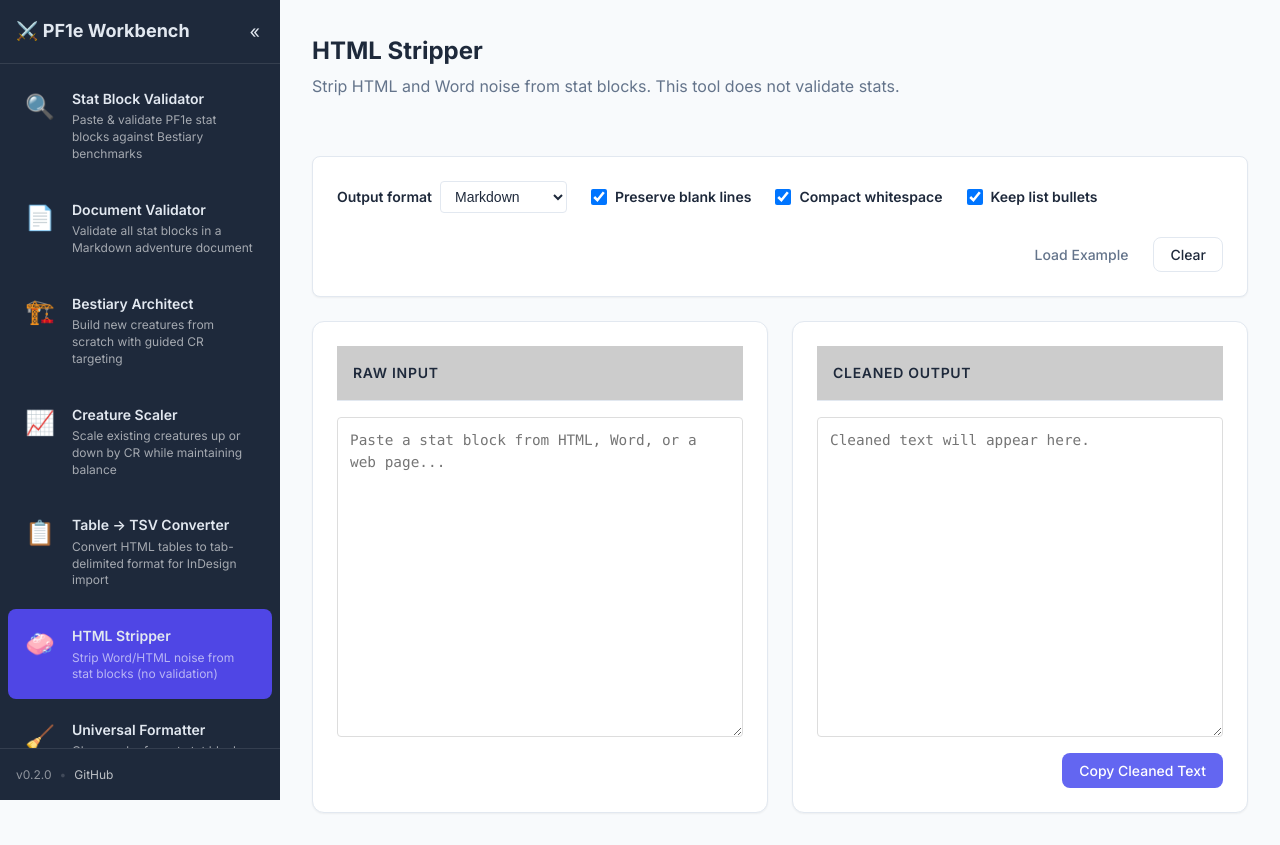
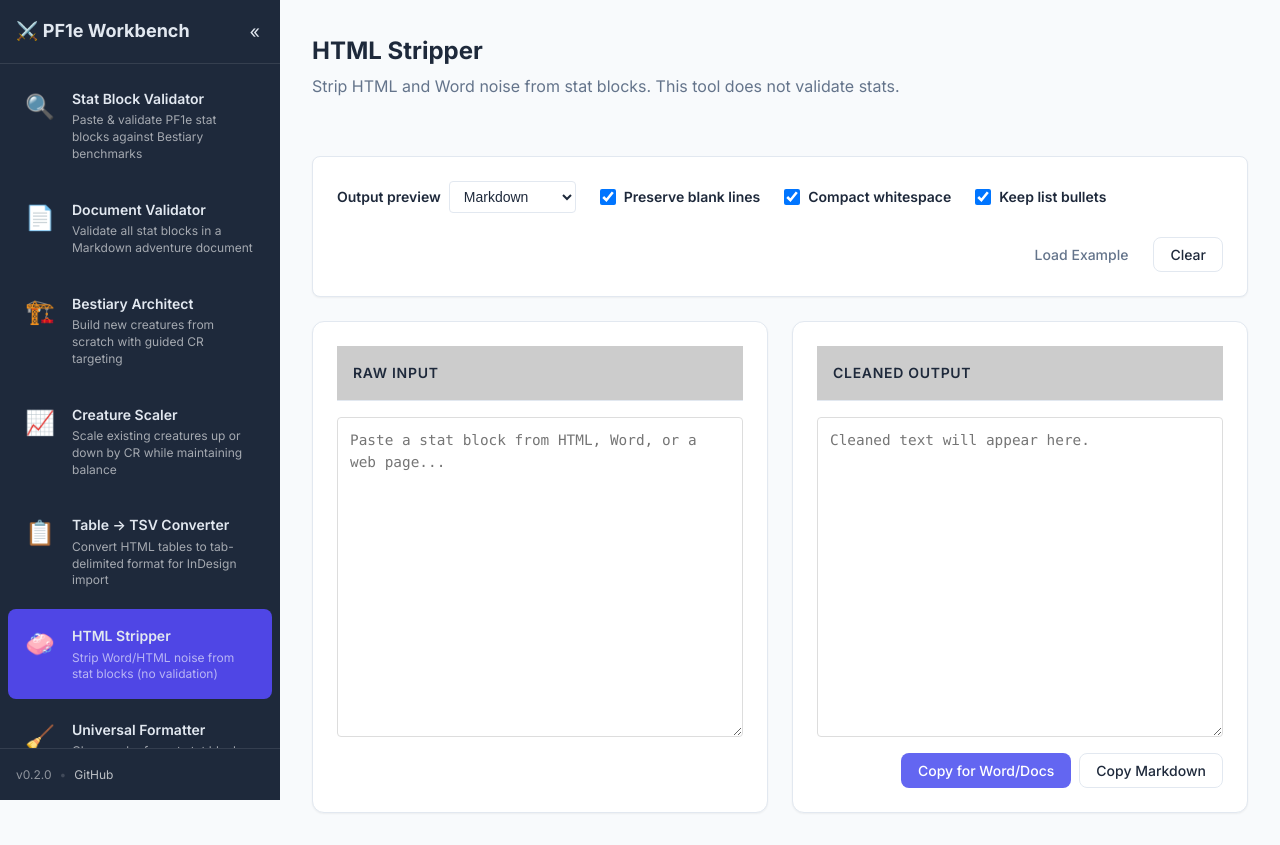
Before and after one commit to DHCross/pathfinder-1st-edition-validator, a React (Vite) app: page /pathfinder-1st-edition-validator/html-stripper in a window 1280 px wide. Built offline with nearby package versions, Linux system fonts and the light colour scheme.

Commit message:
feat: enhance HtmlNoiseStripper with output preview and copy functionality; add GitHub Actions workflow for deployment

```diff
--- a/src/components/HtmlNoiseStripper.css
+++ b/src/components/HtmlNoiseStripper.css
@@ -82,6 +82,8 @@
   display: flex;
   justify-content: flex-end;
   margin-top: var(--space-md);
+  gap: var(--space-sm);
+  flex-wrap: wrap;
 }
 
 .btn.is-copied {
--- a/src/components/HtmlNoiseStripper.tsx
+++ b/src/components/HtmlNoiseStripper.tsx
@@ -238,7 +238,7 @@ export function HtmlNoiseStripper() {
   const [compactWhitespace, setCompactWhitespace] = useState(true);
   const [listBullets, setListBullets] = useState(true);
   const [outputMode, setOutputMode] = useState<OutputMode>('markdown');
-  const [copied, setCopied] = useState(false);
+  const [copiedMarkdown, setCopiedMarkdown] = useState(false);
   const [copiedHtml, setCopiedHtml] = useState(false);
 
   const options: StripOptions = {
@@ -257,25 +257,26 @@ export function HtmlNoiseStripper() {
     return cleanedText;
   }, [input, cleanedText, detectedSource]);
 
-  const cleaned = outputMode === 'text' ? cleanedText : markdownOutput;
   const wordHtml = useMemo(() => markdownToHtml(markdownOutput), [markdownOutput]);
+  const previewText =
+    outputMode === 'word' ? wordHtml : outputMode === 'text' ? cleanedText : markdownOutput;
 
   const stats = useMemo(() => {
     const inputLines = input.trim() ? input.trim().split(/\r?\n/).length : 0;
-    const outputLines = cleaned.trim() ? cleaned.trim().split(/\n/).length : 0;
+    const outputLines = previewText.trim() ? previewText.trim().split(/\n/).length : 0;
     return { inputLines, outputLines };
-  }, [input, cleaned]);
+  }, [input, previewText]);
 
-  const handleCopy = useCallback(async () => {
-    if (!cleaned) return;
+  const handleCopyMarkdown = useCallback(async () => {
+    if (!markdownOutput) return;
     try {
-      await navigator.clipboard.writeText(cleaned);
-      setCopied(true);
-      setTimeout(() => setCopied(false), 2000);
+      await navigator.clipboard.writeText(markdownOutput);
+      setCopiedMarkdown(true);
+      setTimeout(() => setCopiedMarkdown(false), 2000);
     } catch (err) {
       console.error('Failed to copy', err);
     }
-  }, [cleaned]);
+  }, [markdownOutput]);
 
   const handleCopyHtml = useCallback(async () => {
     if (!markdownOutput) return;
@@ -304,7 +305,7 @@ export function HtmlNoiseStripper() {
 
       <section className="stripper-controls card">
         <div className="control-group">
-          <label htmlFor="output-mode">Output format</label>
+          <label htmlFor="output-mode">Output preview</label>
           <select
             id="output-mode"
             value={outputMode}
@@ -404,28 +405,27 @@ export function HtmlNoiseStripper() {
           </div>
           <textarea
             className="stripper-textarea"
-            value={outputMode === 'word' ? wordHtml : cleaned}
+            value={previewText}
             readOnly
             placeholder="Cleaned text will appear here."
           />
           <div className="stripper-output-actions">
-            {outputMode === 'word' ? (
             <button
               className={`btn btn--primary ${copiedHtml ? 'is-copied' : ''}`}
               onClick={handleCopyHtml}
               disabled={!markdownOutput}
+              title="Copy rich text for Word or Google Docs"
             >
-                {copiedHtml ? 'Copied' : 'Copy for Word'}
+              {copiedHtml ? 'Copied' : 'Copy for Word/Docs'}
             </button>
-            ) : (
             <button
-                className={`btn btn--primary ${copied ? 'is-copied' : ''}`}
-                onClick={handleCopy}
-                disabled={!cleaned}
+              className={`btn btn--secondary ${copiedMarkdown ? 'is-copied' : ''}`}
+              onClick={handleCopyMarkdown}
+              disabled={!markdownOutput}
+              title="Copy Markdown text"
             >
-                {copied ? 'Copied' : 'Copy Cleaned Text'}
+              {copiedMarkdown ? 'Copied' : 'Copy Markdown'}
             </button>
-            )}
           </div>
         </section>
       </div>
```
Lines whose indentation alone changed are shown as unchanged.
